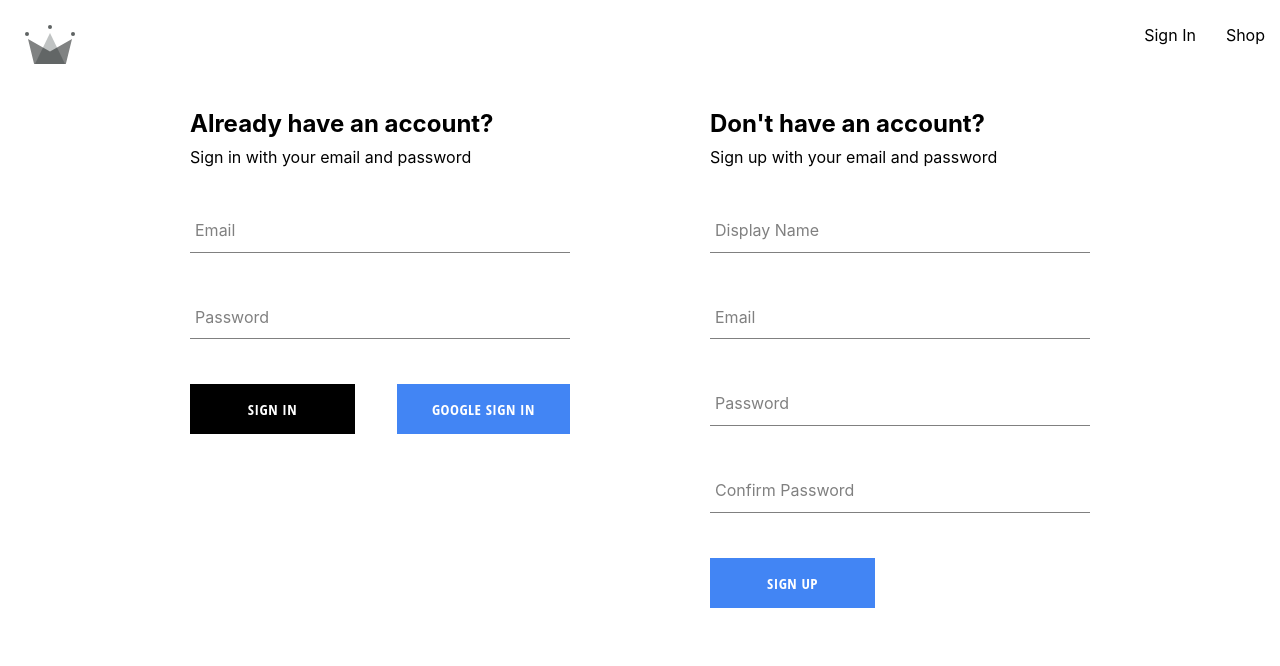
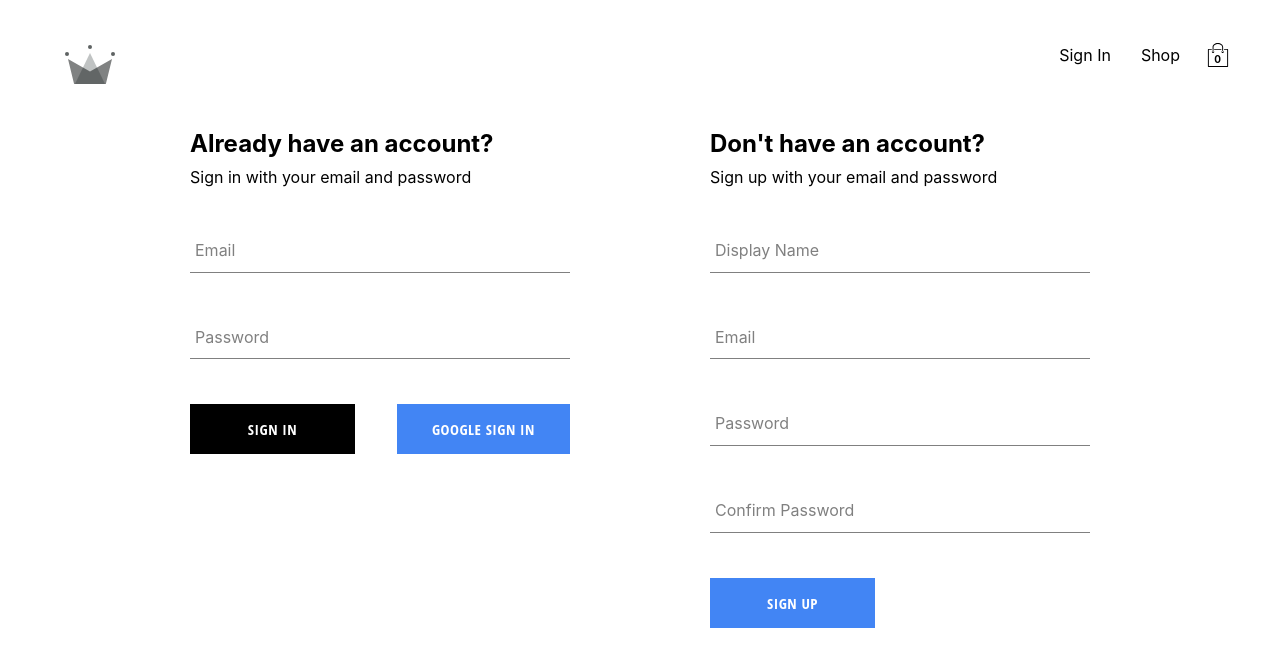
Before and after one commit to abgregs/react-clothing-store, a React (Create React App) app: page /auth in a window 1280 px wide. Shown: the top 666 px of the page. Built offline with nearby package versions, Linux system fonts and the light colour scheme; no server answers.

Commit message:
add cart context and cart icon with dropdown

```diff
--- /dev/null
+++ b/src/components/cart-dropdown/cart-dropdown.component.jsx
@@ -0,0 +1,13 @@
+import Button from '../button/button.component';
+import './cart-dropdown.styles.scss';
+
+const CartDropdown = ({isOpen}) => {
+  return (
+    <div className={'cart-dropdown-container'}>
+      <div className='cart-items' />
+      <Button buttonType='default'>Go to Checkout</Button>
+    </div>
+  )
+}
+
+export default CartDropdown;
--- /dev/null
+++ b/src/components/cart-dropdown/cart-dropdown.styles.scss
@@ -0,0 +1,29 @@
+.cart-dropdown-container {
+  position: absolute;
+  width: 240px;
+  height: 340px;
+  display: flex;
+  flex-direction: column;
+  padding: 20px;
+  border: 1px solid black;
+  background-color: white;
+  top: 90px;
+  right: 40px;
+  z-index: 5;
+
+  .empty-message {
+    font-size: 18px;
+    margin: 50px auto;
+  }
+
+  .cart-items {
+    height: 240px;
+    display: flex;
+    flex-direction: column;
+    overflow: scroll;
+  }
+
+  button {
+    margin-top: auto;
+  }
+}
--- /dev/null
+++ b/src/components/cart-icon/cart-icon.component.jsx
@@ -0,0 +1,21 @@
+import { useContext } from 'react';
+import { CartContext } from '../../contexts/cart.context';
+import { ReactComponent as ShoppingIcon } from '../../assets/shopping-bag.svg';
+
+import './cart-icon.styles.scss';
+
+const CartIcon = () => {
+  const { isCartOpen, setIsCartOpen } = useContext(CartContext);
+
+  const toggleIsCartOpen = () => {
+    setIsCartOpen(!isCartOpen);
+  };
+  return (
+    <div className='cart-icon-container' onClick={toggleIsCartOpen}>
+      <ShoppingIcon className='cart-icon' />
+      <span className='item-count'>0</span>
+    </div>
+  );
+};
+
+export default CartIcon;
--- /dev/null
+++ b/src/components/cart-icon/cart-icon.styles.scss
@@ -0,0 +1,21 @@
+.cart-icon-container {
+  width: 45px;
+  height: 45px;
+  position: relative;
+  display: flex;
+  align-items: center;
+  justify-content: center;
+  cursor: pointer;
+
+  .cart-icon {
+    width: 24px;
+    height: 24px;
+  }
+
+  .item-count {
+    position: absolute;
+    font-size: 10px;
+    font-weight: bold;
+    bottom: 12px;
+  }
+}
--- /dev/null
+++ b/src/contexts/cart.context.jsx
@@ -0,0 +1,17 @@
+import { createContext, useState } from 'react';
+
+export const CartContext = createContext({
+  isCartOpen: false,
+  setIsCartOpen: () => {},
+});
+
+export const CartProvider = ({ children }) => {
+  const [isCartOpen, setIsCartOpen] = useState(false);
+  const value = { isCartOpen, setIsCartOpen };
+
+  return (
+    <CartContext.Provider value={value}>
+      {children}
+    </CartContext.Provider>
+  );
+};
--- a/src/contexts/products.context.jsx
+++ b/src/contexts/products.context.jsx
@@ -1,4 +1,4 @@
-import { createContext, useState, useEffect } from 'react';
+import { createContext, useState } from 'react';
 
 import SHOP_DATA from '../shop-data.json';
 
--- a/src/index.js
+++ b/src/index.js
@@ -8,13 +8,16 @@
 import 'normalize.css';
 
 import reportWebVitals from './reportWebVitals';
+import { CartProvider } from './contexts/cart.context';
 
 ReactDOM.render(
   <React.StrictMode>
     <BrowserRouter>
       <UserProvider>
         <ProductsProvider>
-          <App />
+          <CartProvider>
+            <App />
+          </CartProvider>
         </ProductsProvider>
       </UserProvider>
     </BrowserRouter>
--- a/src/index.scss
+++ b/src/index.scss
@@ -5,6 +5,7 @@
     sans-serif;
   -webkit-font-smoothing: antialiased;
   -moz-osx-font-smoothing: grayscale;
+  padding: 20px 40px;
 }
 
 code {
--- a/src/routes/navigation/navigation.component.jsx
+++ b/src/routes/navigation/navigation.component.jsx
@@ -1,13 +1,19 @@
 import { Fragment, useContext } from 'react';
 import { Outlet, NavLink } from 'react-router-dom';
+
 import { UserContext } from '../../contexts/user.context';
+import { CartContext } from '../../contexts/cart.context';
+
 import { signOutUser } from '../../utils/firebase/firebase.utils';
+import CartIcon from '../../components/cart-icon/cart-icon.component';
+import CartDropdown from '../../components/cart-dropdown/cart-dropdown.component';
 
 import { ReactComponent as Logo } from '../../assets/crown.svg';
 import './navigation.styles.scss';
 
 const Navigation = () => {
   const { currentUser } = useContext(UserContext);
+  const { isCartOpen } = useContext(CartContext);
 
   return (
     <Fragment>
@@ -30,7 +36,9 @@
           <NavLink className='nav-link' to='/shop'>
             Shop
           </NavLink>
+          <CartIcon />
         </div>
+        {isCartOpen && <CartDropdown />}
       </div>
       <Outlet />
     </Fragment>
```
Also changed, not shown: src/assets/shopping-bag.svg (added).
